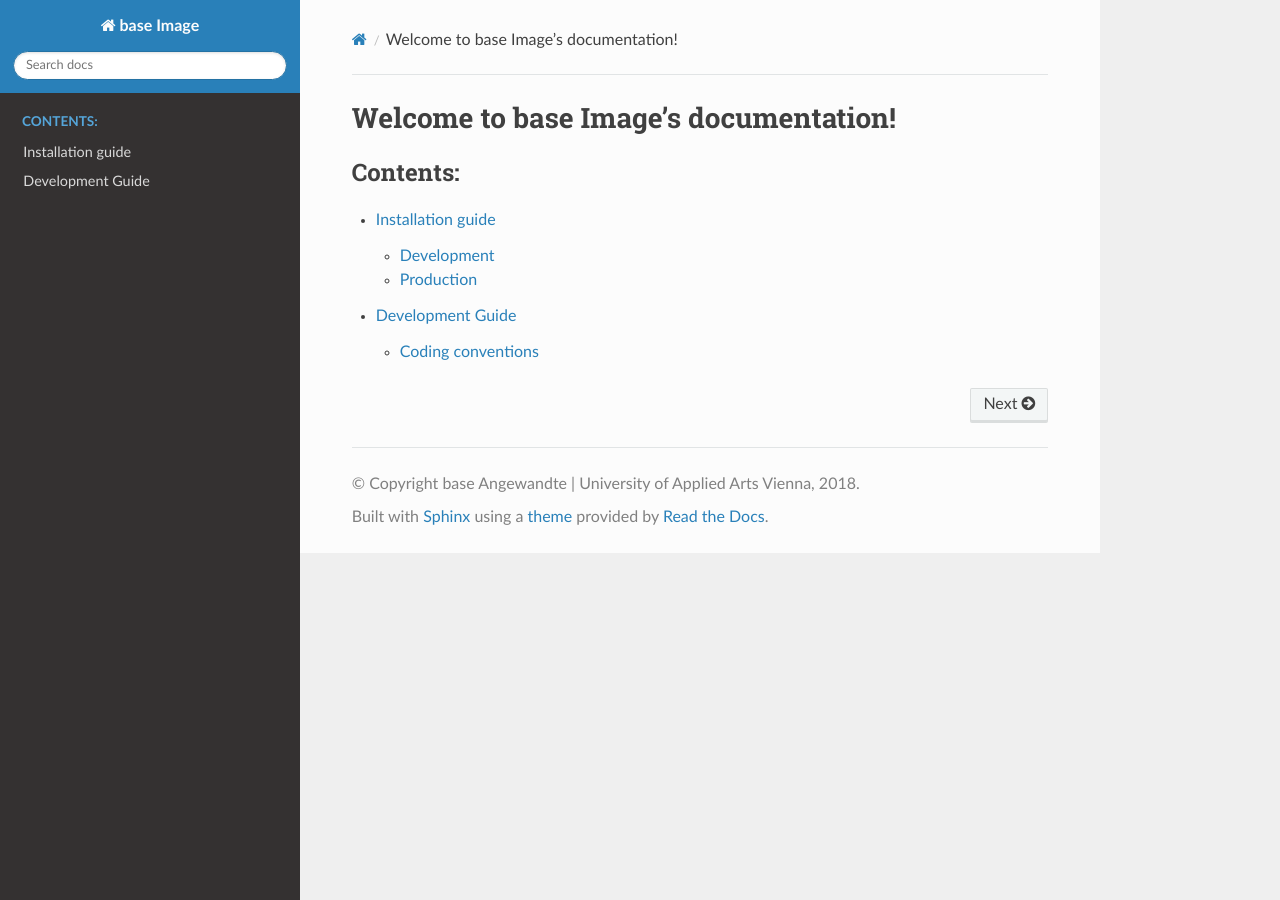
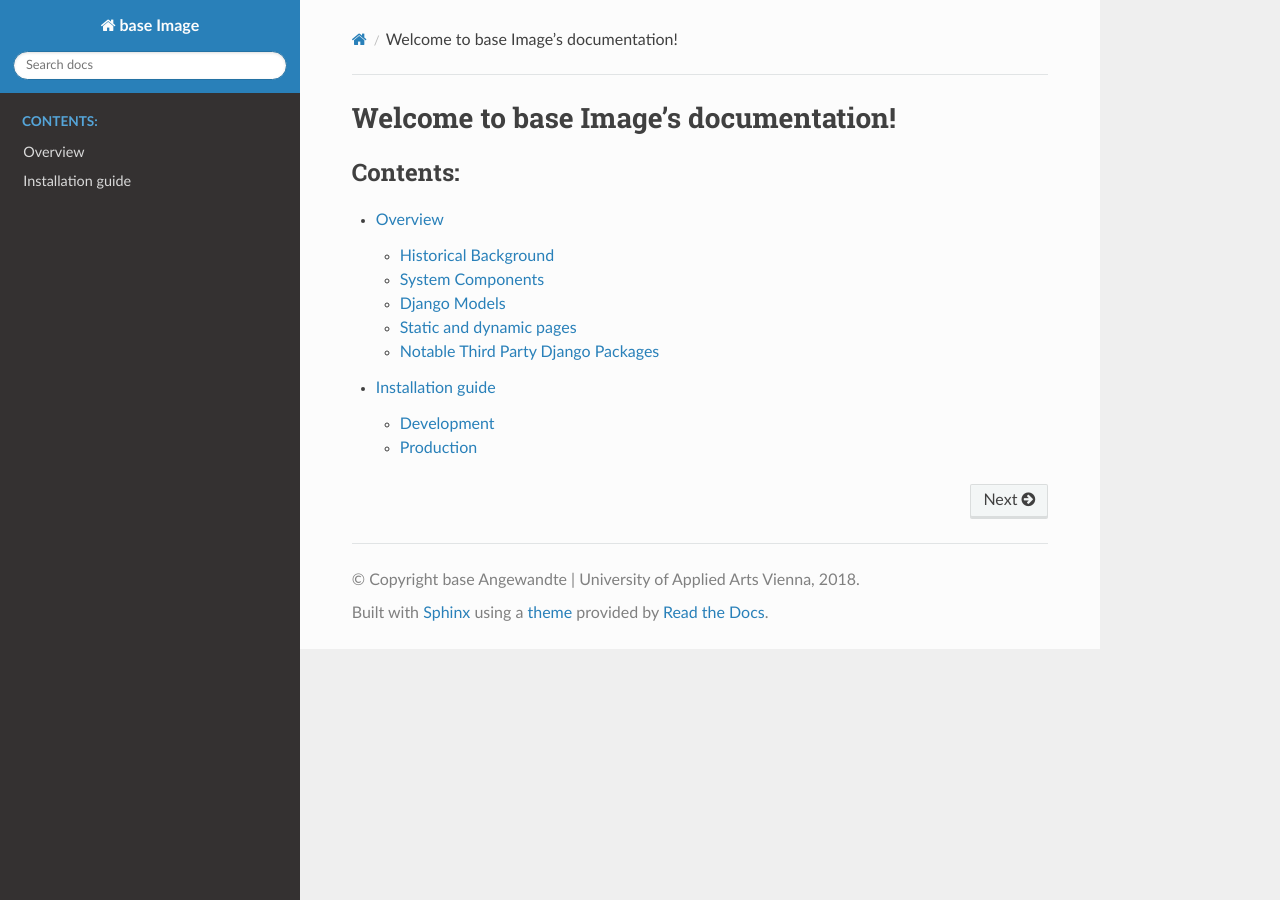
Before and after one commit to base-angewandte/image-backend, a Sphinx documentation site: the page built from docs/index.rst, in a window 1280 px wide. Built offline with Sphinx 7.4.7 and the Read the Docs theme 2.0.0, drawn with Linux system fonts in a browser that asks for light colours; some of the changed lines change nothing that is shown.

Commit message:
added documentation

```diff
--- a/docs/dev_guide.md
+++ /dev/null
@@ -1,4 +0,0 @@
-# Development Guide
-
-## Coding conventions
-For coding conventions please see [Base Documentation](https://***REMOVED***/documentation/base/).
--- a/docs/index.rst
+++ b/docs/index.rst
@@ -10,8 +10,8 @@
    :maxdepth: 2
    :caption: Contents:
 
+   overview
    install
-   dev_guide
 
 
 .. Indices and tables
--- /dev/null
+++ b/docs/overview.md
@@ -0,0 +1,61 @@
+# Overview
+
+## Historical Background
+In spring 2018 it was decided that an alternative to the rather costly image database »EasyDB« was needed.
+The following list of criteria and features was assembled:
+* web-based photo organizing
+* tags and/or metadata
+* export as PowerPoint-presentation (pptx)
+* basic authorisation/rights management capabilities
+* collections per course
+* view mode for students
+* search with filters
+* preview of PowerPoint-presentation with possibility to add multiple pictures to one slide migration
+
+In summer 2018 and external developer-designer (the author) was hired to plan out and implement a corresponding system.
+
+## System Components
+The implemented system is based on **django** ([version 2.0.6](https://docs.djangoproject.com/en/2.0/) at the time of writing) - an open source Python web framework. Django already found use by the internal development team of the Angewandte when they built the **Base Recherche**. Using the same framework -- so the idea -- should smooth the post-launch handover and later maintenance.
+
+The django web app is called *artdb*. It is **dockerized** and it connects to a **PostgreSQL** database.
+
+## Django Models
+An **artwork** is basically just an image with some addtional data (title, material, etc.). An artwork can be associated with one or more **artists**, **keywords** and **locations**.
+Users can **collect** artworks. They can create **collections**. They can add artworks to multiple collections. Users can put the artworks inside their own collections into a particular order.
+Users can export a collection in the form of a pptx file. If the user wants to show two artworks on one single powerpoint slide, she can *connect* two artworks inside the collection.
+
+## Static and dynamic pages
+The django web app is mainly serving rather static pages, which are defined by the following templates (and a few additional ones):
+* `/artdb/templates/base.html` - the basic page skeleton
+* `/artdb/templates/artwork/thumbnailbrowser.html` - the main page showing thumbnails
+* `/artdb/templates/artwork/collections_list.html` - a listing of collections
+
+Apart from those pages, there are several **overlays**. These overlays are not served as stand-alone pages. Instead they are loaded via javascript and put inside empty divs defined in the ``base.html``. When an overlay gets shown, the content *beneath* is removed via css (`display: none`). When the user closes the overlay, the content beneath appears again. No reload necessary.
+
+**A webframework/library such as Angular or React was not used.** The empty divs are filled by simply loading static overlay templates via **jQuery**.
+* `artwork_detail_overlay.html` gets loaded when the user clicks twice on an artwork’s thumbnail.
+* `artwork_collect_overlay.html` gets loaded when the user wants to add an artwork to a collection.
+* `artwork_edit_overlay.html` gets loaded when the user wants to edit an artwork.
+* `collection_edit_overlay.html` gets loaded when the user wants to edit a collection.
+
+Most javascript functions are defined in the following file: `/artdb/static_dev/js/artworks.js`. This file defines, among other things, a relatively complex function called *updateInspector()*. The inspector -- the dark sidebar on the right -- gets updated whenever the user selects an artwork by clicking on it once. Instead of reloading the whole static page, only the inspector gets updated via javascript. The necessary data is provided via JSON (see: <https://base.uni-ak.ac.at/image/artwork/17014.json>)
+
+Some templates also bring their own javascript to provide additional template specific functionalities. `collection.html` uses a rather large function called *updateSlides()*. The user is able to move and connect artworks. Instead of reloading the whole static page whenever a change happens, only the data of the collection gets reloaded (see: <https://base.uni-ak.ac.at/image/collection/1.json>). Then all the thumbnails get constructed anew.
+
+## Notable Third Party Django Packages
+### versatileimagefield
+<https://github.com/respondcreate/django-versatileimagefield> - Replacement of Django's ImageField that allows to create new image versions (renditions) from the one assigned to the field.
+This one is used to create the thumbnails and images shown in the detail view -- on demand. Please note: all images, the original uploaded ones as well as the renditions, are stored in a specific file structure.
+This file structure was adopted from EasyDB and is defined in `/artdb/artworks/models.py` (see: `get_path_to_original_file()` and `move_uploaded_image()`).
+
+### django-mptt
+<https://github.com/django-mptt/django-mptt> - Utilities for implementing a modified pre-order traversal tree in django. This one is used to implement the hierarchical structure needed for **locations** (Holland->Amsterdam->Galerie Monet). It is also used to preserve the hierarchical structure of the **keywords** (potentially useful later on).
+
+### django-ordered-model
+<https://github.com/bfirsh/django-ordered-model> - This one is used make the **collections** orderable.
+
+### django-mass-edit
+<https://github.com/burke-software/django-mass-edit> - Allows to edit multiple records at once via the admin interface.
+
+### django-autocomplete-light
+<https://github.com/yourlabs/django-autocomplete-light> - Provides autocomplete for various input and selection fields.
```
